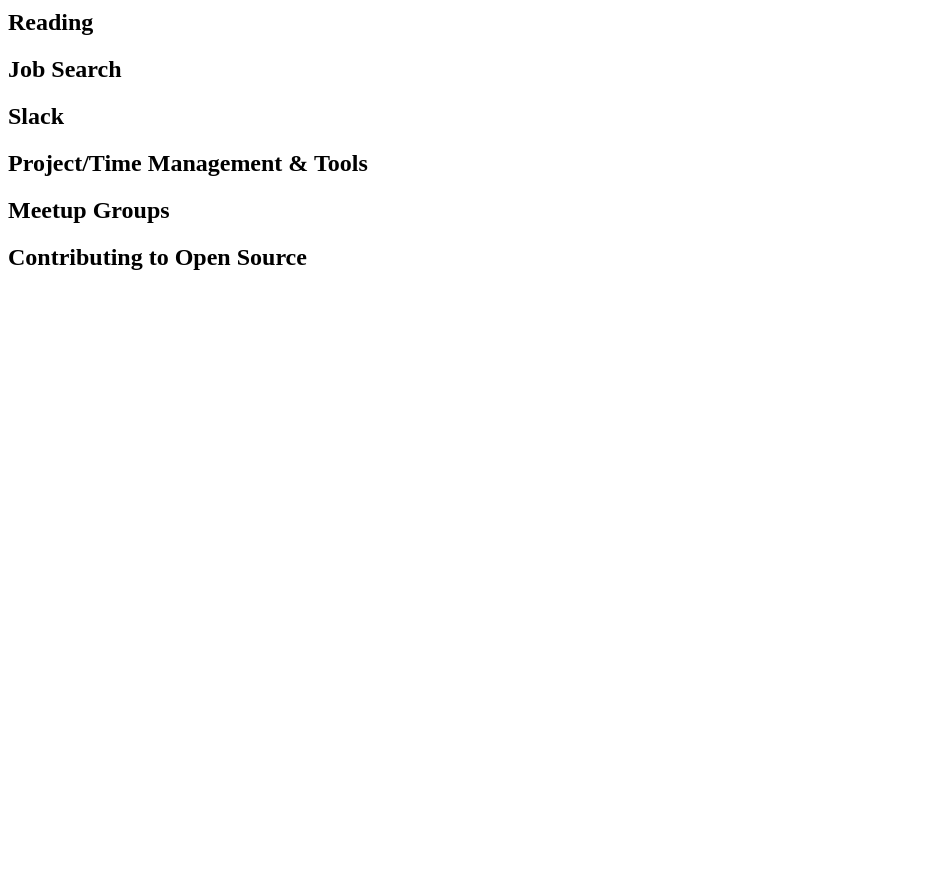
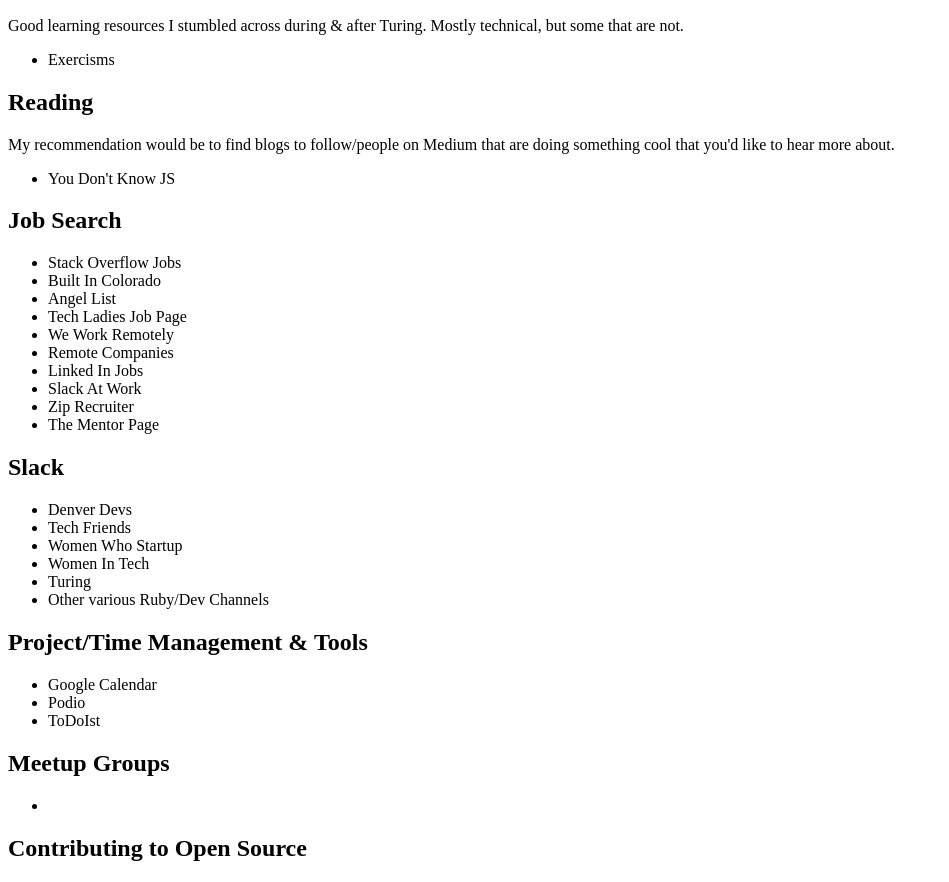
Before and after one commit to lucyfox4131/resources, a plain HTML site: page index.html in a window 1280 px wide. Shown: the part 621-1503 px from the top of the page, without its empty margins (0-949 px from the left). Before the commit the page ends 912 px from the top, so only its background shows below. Drawn offline with Linux system fonts and the light colour scheme.

Commit message:
Mostly filled out lists for some things

```diff
--- a/index.html
+++ b/index.html
@@ -19,7 +19,8 @@ Contributing to Open Source
 <p>
   Set specific goals by week and by day. Weekly goals should be set Sunday night when scheduling plans for the week. Daily goals for each part of schedule like code/reading etc. should be made the day before as you wrap up work for that day. Having goals set out for you in advance increases the chances that you'll actually complete these goals.
 </p>
-<h3>Weekly Goals</h3>
+
+<h2>Weekly Goals</h2>
 <ul>
   <li>Grocery Store - Monday</li>
   <li>Clean Apartment - Friday </li>
@@ -44,9 +45,56 @@ Contributing to Open Source
 </ul>
 
 <h2>Learning</h2>
+<p>Good learning resources I stumbled across during & after Turing. Mostly technical, but some that are not.</p>
+<ul>
+  <li>Exercisms</li>
+  <!-- put others in here -->
+</ul>
+
 <h2>Reading</h2>
+<p>
+  My recommendation would be to find blogs to follow/people on Medium that are doing something cool that you'd like to hear more about.
+</p>
+<ul>
+  <li>You Don't Know JS</li>
+  <!-- More... -->
+</ul>
+
 <h2>Job Search</h2>
+<ul>
+  <li>Stack Overflow Jobs</li>
+  <li>Built In Colorado</li>
+  <li>Angel List</li>
+  <li>Tech Ladies Job Page</li>
+  <li>We Work Remotely</li>
+  <li>Remote Companies</li>
+  <li>Linked In Jobs</li>
+  <li>Slack At Work</li>
+  <li>Zip Recruiter</li>
+  <li>The Mentor Page</li>
+</ul>
+
 <h2>Slack</h2>
+
+<ul>
+  <li>Denver Devs</li>
+  <li>Tech Friends</li>
+  <li>Women Who Startup</li>
+  <li>Women In Tech</li>
+  <li>Turing</li>
+  <li>Other various Ruby/Dev Channels</li>
+</ul>
+
 <h2>Project/Time Management & Tools</h2>
+<ul>
+  <li>Google Calendar</li>
+  <li>Podio</li>
+  <li>ToDoIst</li>
+</ul>
+
 <h2>Meetup Groups</h2>
+<ul>
+  <li></li>
+</ul>
+
 <h2>Contributing to Open Source</h2>
```
